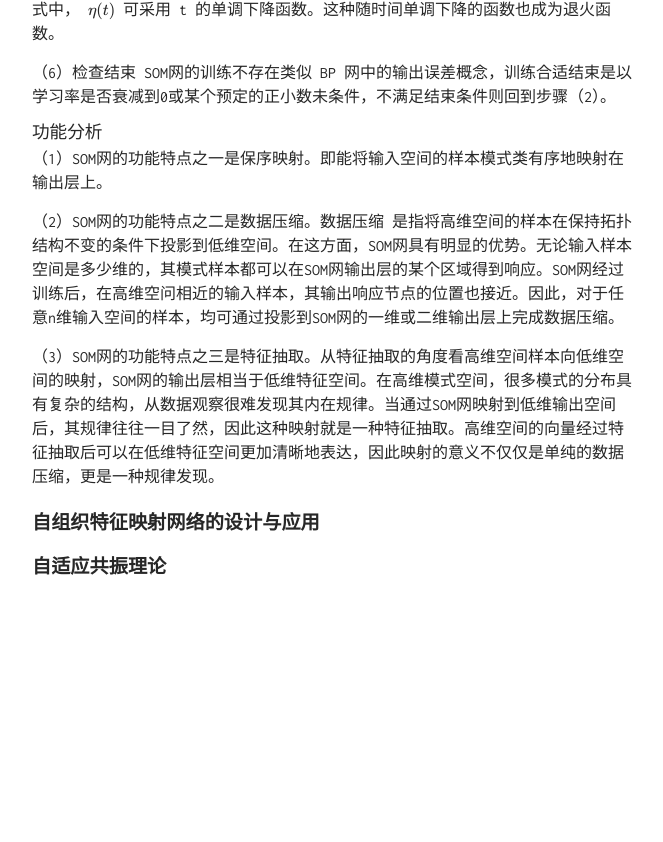
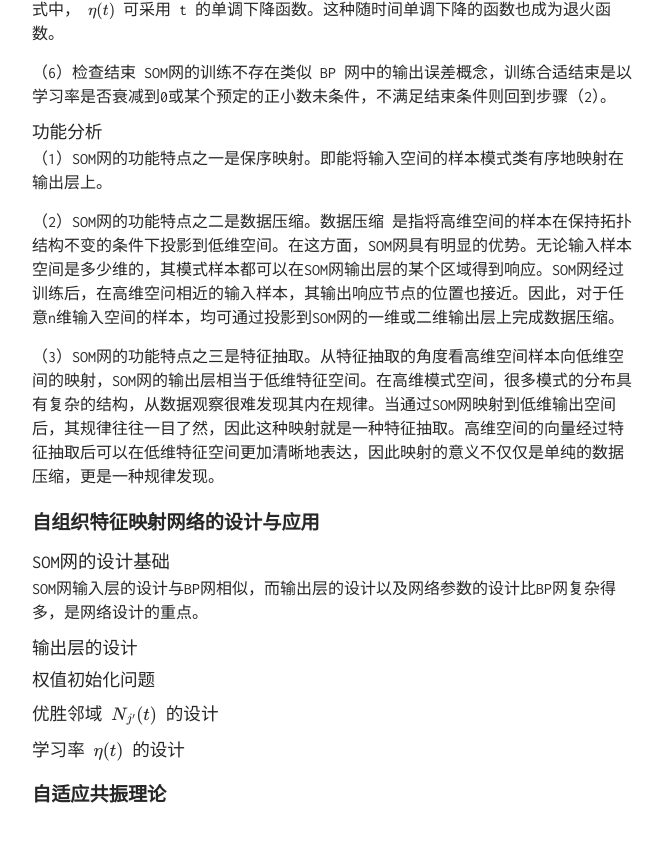
Before and after one commit to TobiahShaw/TobiahShaw.github.io, a Jekyll site: the page built from _posts/2019-10-26-NN-of-Competitive learning.md, in a window 1280 px wide and 900 px high, scrolled down 8245 px. Shown: the top 842 px of the window, without its empty margins (308-971 px from the left). Built offline with Jekyll 4.4.1, drawn with Linux system fonts in a browser that asks for light colours; our own code applies the rules of GitHub Pages for plain Markdown files; formulas are drawn with MathJax 3; before the commit the page ends 8917 px from its top, so only the background shows below that.

Commit message:
Design basis of SOM Network

```diff
--- a/_posts/2019-10-26-NN-of-Competitive learning.md
+++ b/_posts/2019-10-26-NN-of-Competitive learning.md
@@ -195,4 +195,16 @@ $$ \eta(t,N) = \eta(t) e^{-N} $$
 
 ## 自组织特征映射网络的设计与应用
 
+### SOM网的设计基础
+
+SOM网输入层的设计与BP网相似，而输出层的设计以及网络参数的设计比BP网复杂得多，是网络设计的重点。
+
+#### 输出层的设计
+
+#### 权值初始化问题
+
+#### 优胜邻域 $ N_{j'}(t) $ 的设计
+
+#### 学习率 $ \eta (t) $ 的设计
+
 ## 自适应共振理论
```
